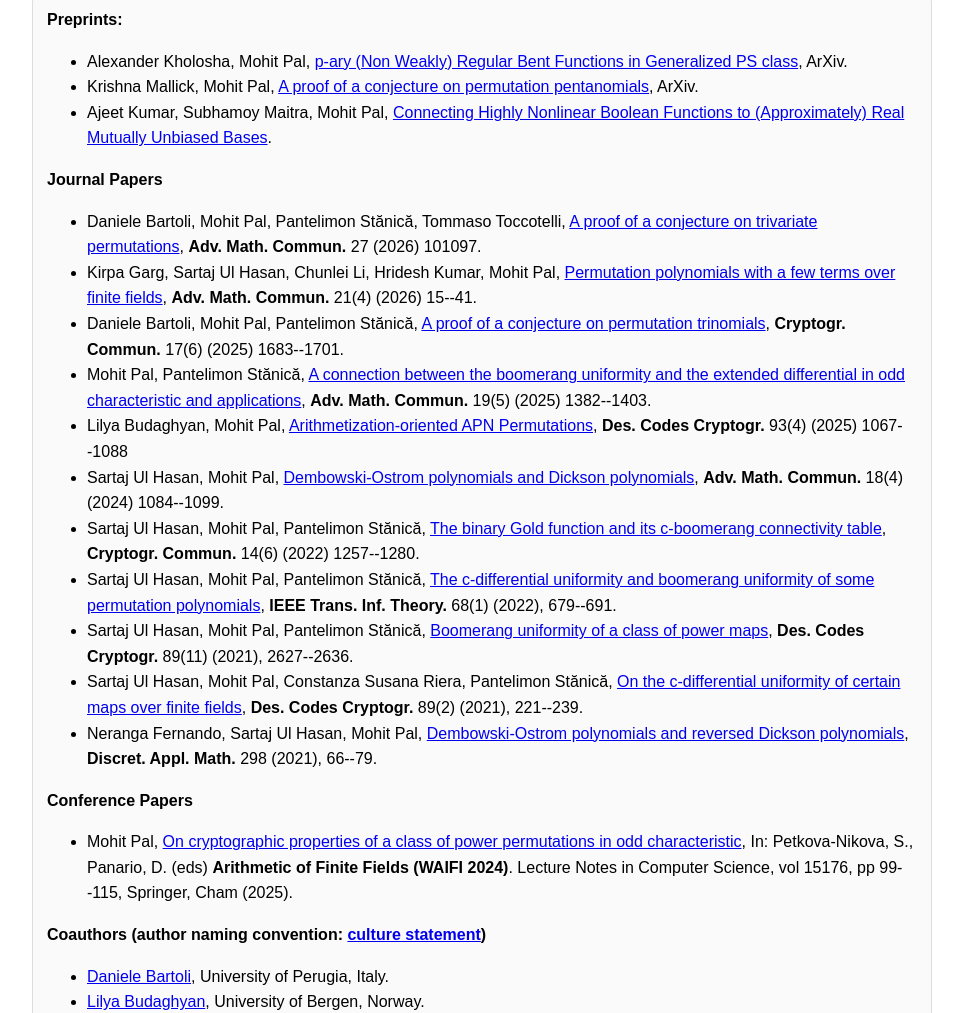
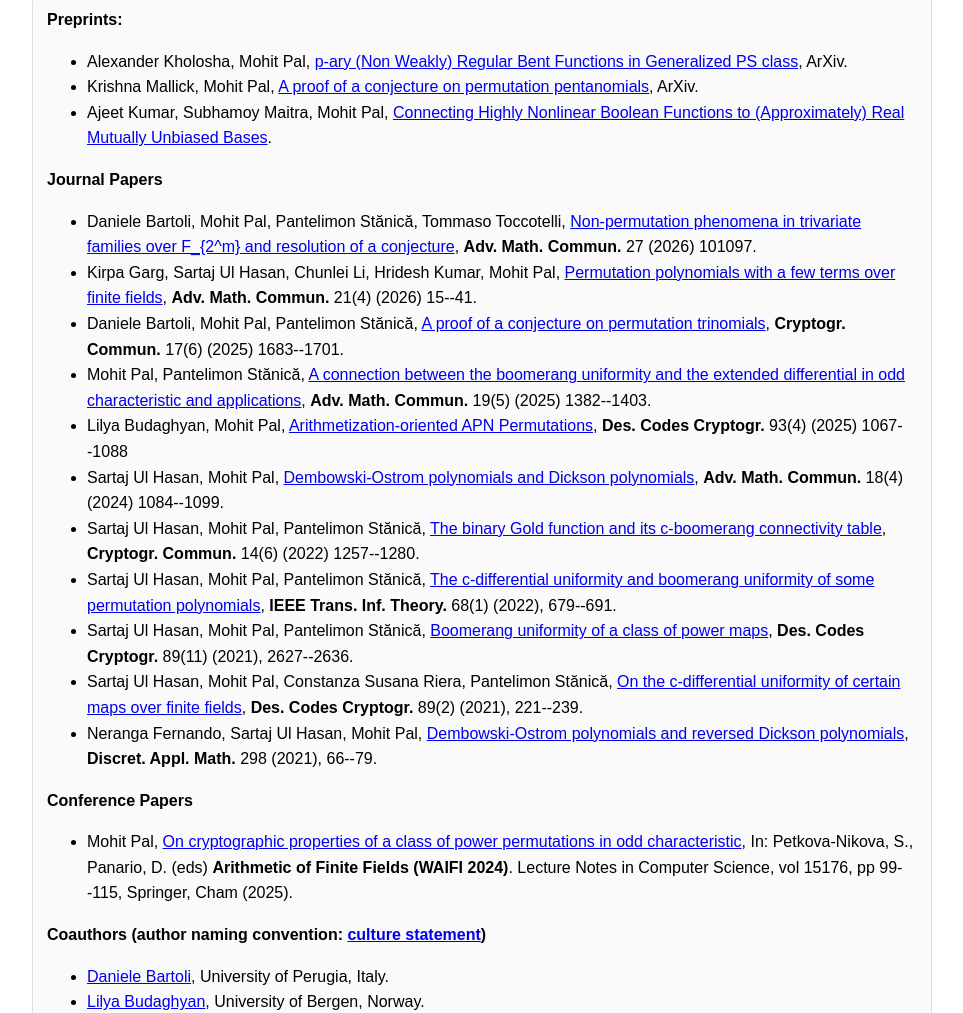
Before and after one commit to mathmohit/home, a plain HTML site: page index.html in a window 1280 px wide. Shown: the part 1917-2930 px from the top of the page, without its empty margins (158-1121 px from the left). Drawn offline with Linux system fonts and the light colour scheme.

Commit message:
Update journal paper reference in index.html

```diff
--- a/index.html
+++ b/index.html
@@ -143,7 +143,7 @@ h2{ margin-top: 30px; }
   </ul>
 <b>Journal Papers</b>
   <ul>
-    <li> Daniele Bartoli, Mohit Pal, Pantelimon Stănică, Tommaso Toccotelli, <a href="https://doi.org/10.3934/amc.2026.101097">A proof of a conjecture on trivariate permutations</a>, <b>Adv. Math. Commun.</b> 27 (2026) 101097.</li>
+    <li> Daniele Bartoli, Mohit Pal, Pantelimon Stănică, Tommaso Toccotelli, <a href="https://doi.org/10.3934/amc.2026.101097">Non-permutation phenomena in trivariate families over F_{2^m} and resolution of a conjecture</a>, <b>Adv. Math. Commun.</b> 27 (2026) 101097.</li>
     <li> Kirpa Garg, Sartaj Ul Hasan, Chunlei Li, Hridesh Kumar, Mohit Pal, <a href="https://doi.org/10.3934/amc.2025040">Permutation polynomials with a few terms over finite fields</a>, <b>Adv. Math. Commun.</b>  21(4) (2026) 15--41.</li>
     <li> Daniele Bartoli, Mohit Pal, Pantelimon Stănică, <a href="https://doi.org/10.1007/s12095-025-00819-1">A proof of a conjecture on permutation trinomials</a>, <b>Cryptogr. Commun.</b> 17(6) (2025) 1683--1701.</li>
     <li> Mohit Pal, Pantelimon Stănică, <a href="https://doi.org/10.3934/amc.2024059">A connection between the boomerang uniformity and the extended differential in odd characteristic and applications</a>, <b>Adv. Math. Commun.</b> 19(5) (2025) 1382--1403.</li>
```
